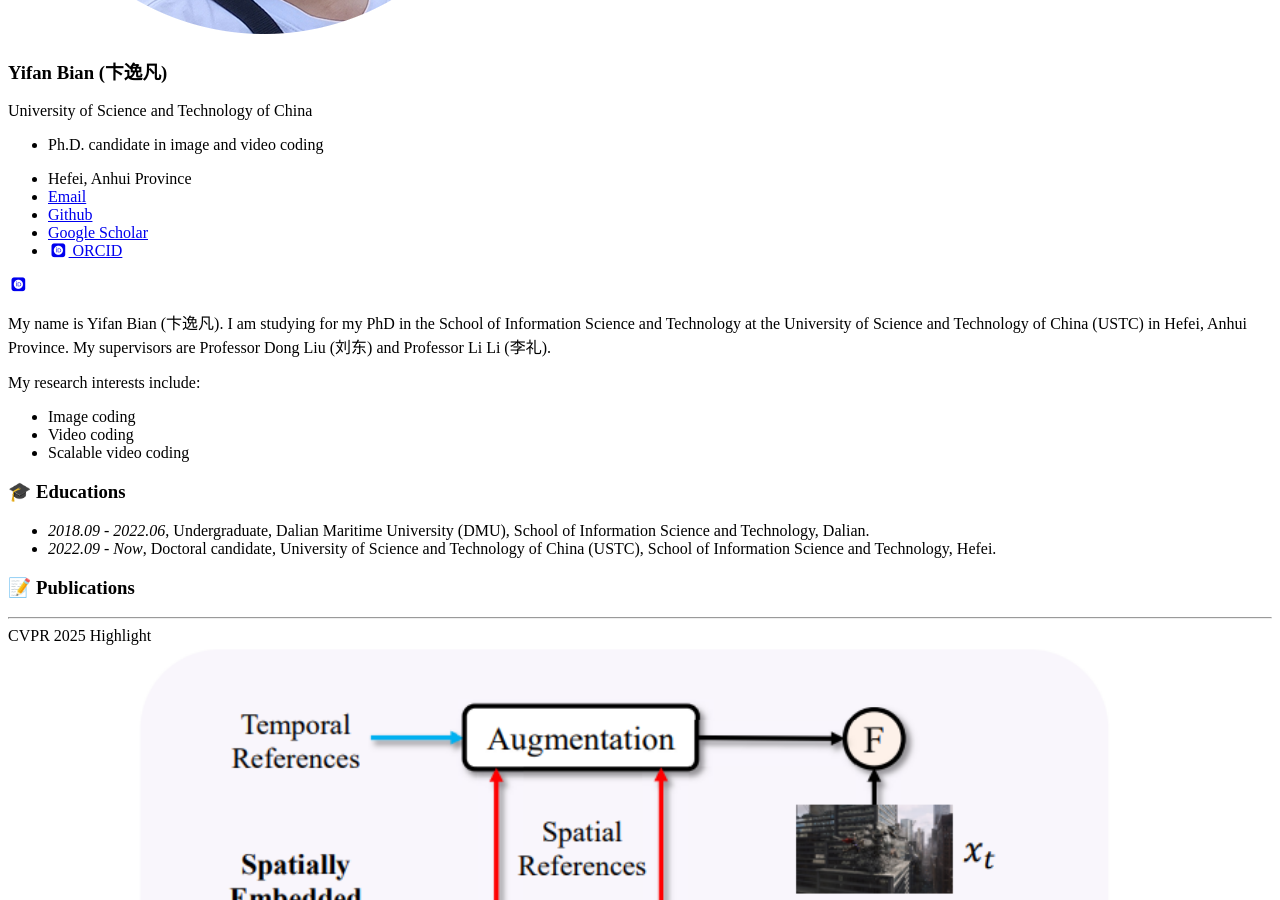
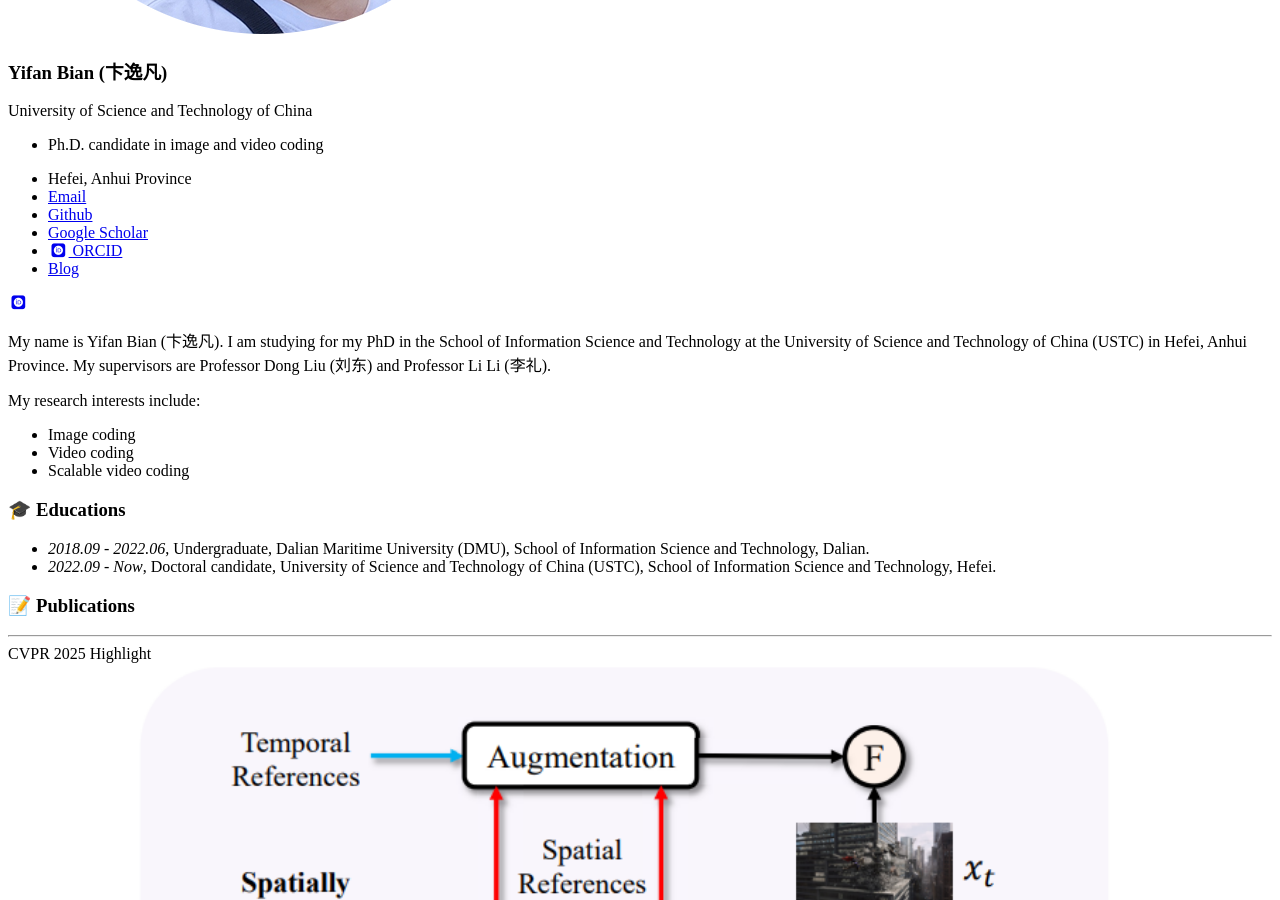
Before and after one commit to EsakaK/PersonalPage, a Jekyll site: the page built from _pages/about.md, in a window 1280 px wide and 900 px high, scrolled down 750 px. Built offline with Jekyll 4.4.1, drawn with Linux system fonts in a browser that asks for light colours; some web fonts are replaced.

```diff
--- a/_includes/author-profile.html
+++ b/_includes/author-profile.html
@@ -117,7 +117,10 @@
       {% endif %}
       {% if author.wikipedia %}
         <li><a href="https://en.wikipedia.org/wiki/User:{{ author.wikipedia }}"><i class="fab fa-fw fa-wikipedia-w" aria-hidden="true"></i> Wikipedia</a></li>
-{% endif %}
+      {% endif %}
+      {% if author.blog %}
+        <li><a href="{{ author.blog }}"><i class="fa-solid fa-blog" aria-hidden="true"></i> Blog</a></li>
+      {% endif %}
     </ul>
       <div class="author__urls_sm">
       {% if author.uri %}
@@ -213,6 +216,9 @@
       {% if author.wikipedia %}
         <a href="https://en.wikipedia.org/wiki/User:{{ author.wikipedia }}"><i class="fab fa-fw fa-wikipedia-w" aria-hidden="true"></i></a>
       {% endif %}
+      {% if author.blog %}
+        <a href="{{ author.blog }}"><i class="fa-solid fa-blog" aria-hidden="true"></i></a>
+      {% endif %}
     </div>
   </div>
 </div>
```
